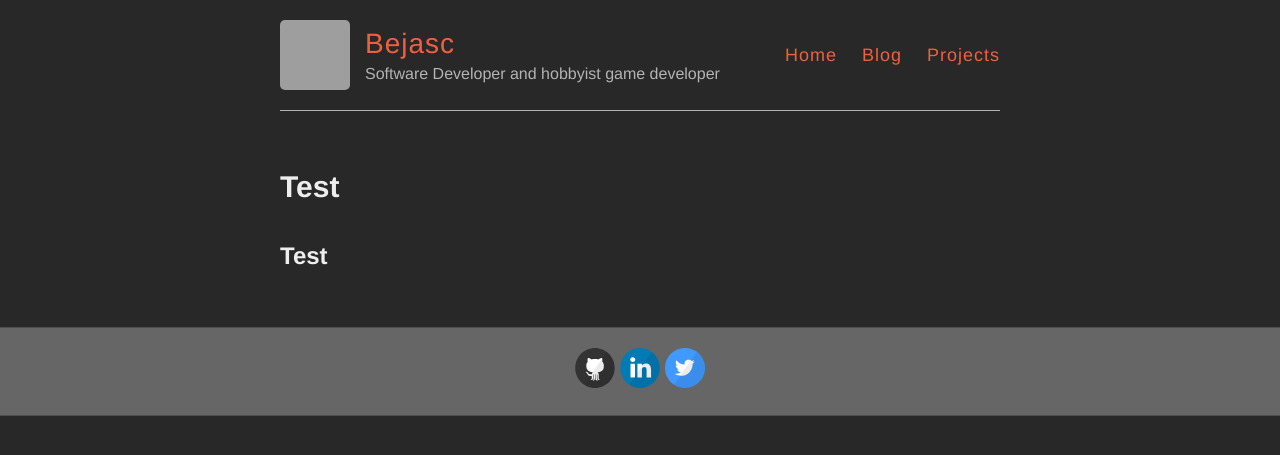
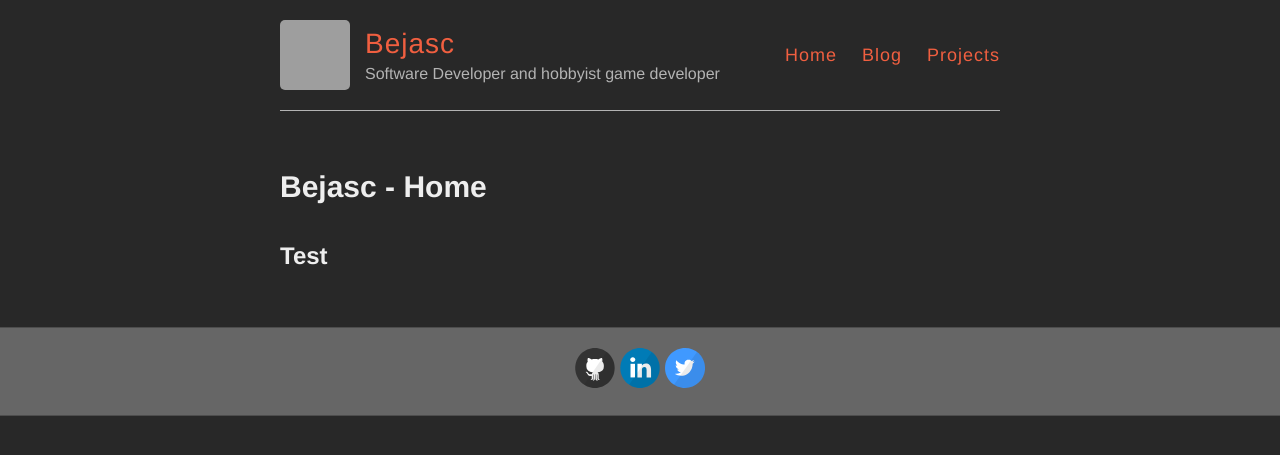
Before and after one commit to Bejasc/bejasc.github.io, a Jekyll site: the page built from index.md, in a window 1280 px wide. Shown: the top 455 px of the page. Built offline with Jekyll 4.4.1, drawn with Linux system fonts in a browser that asks for light colours; our own code applies the rules of GitHub Pages for plain Markdown files; grey boxes are pictures that could not be loaded.

Commit message:
updated index

```diff
--- a/index.md
+++ b/index.md
@@ -1,5 +1,5 @@
 ---
-layout: page
+title: Bejasc - Home
 ---
 
 ## Test
```
